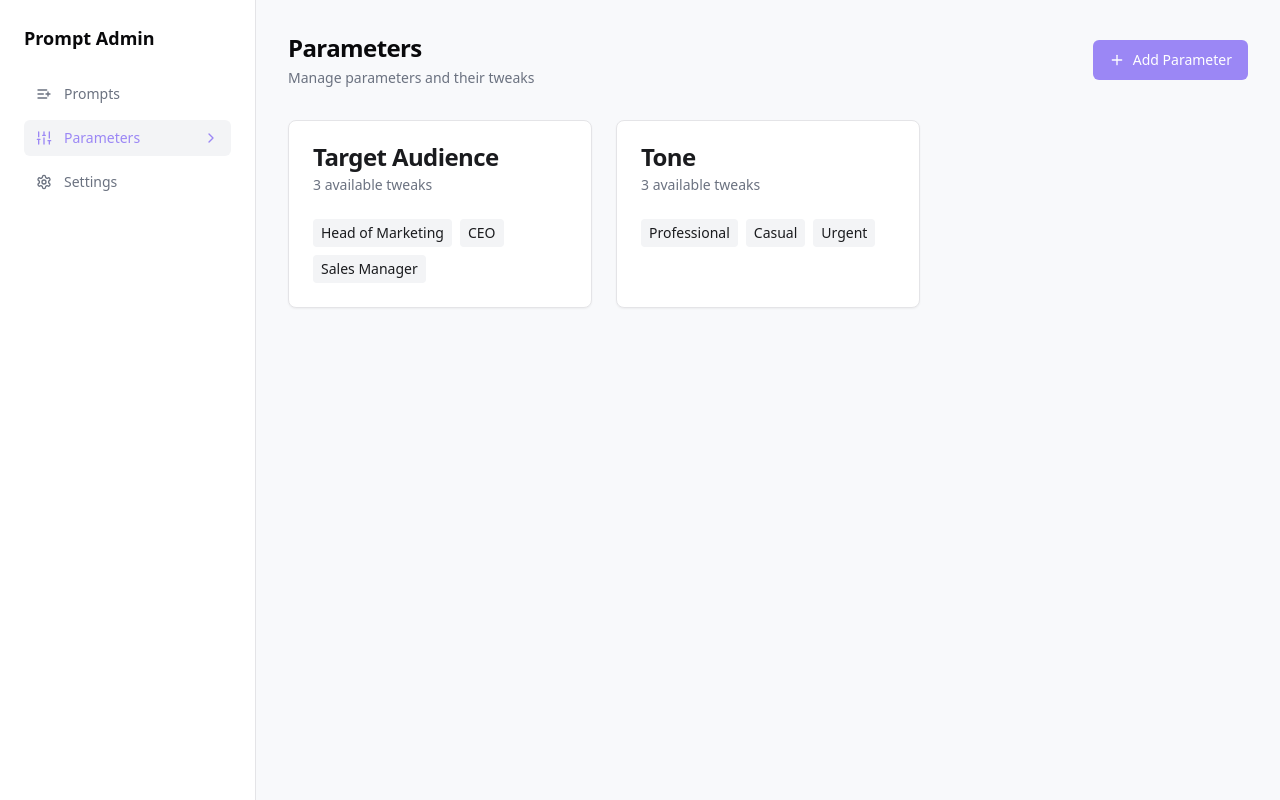
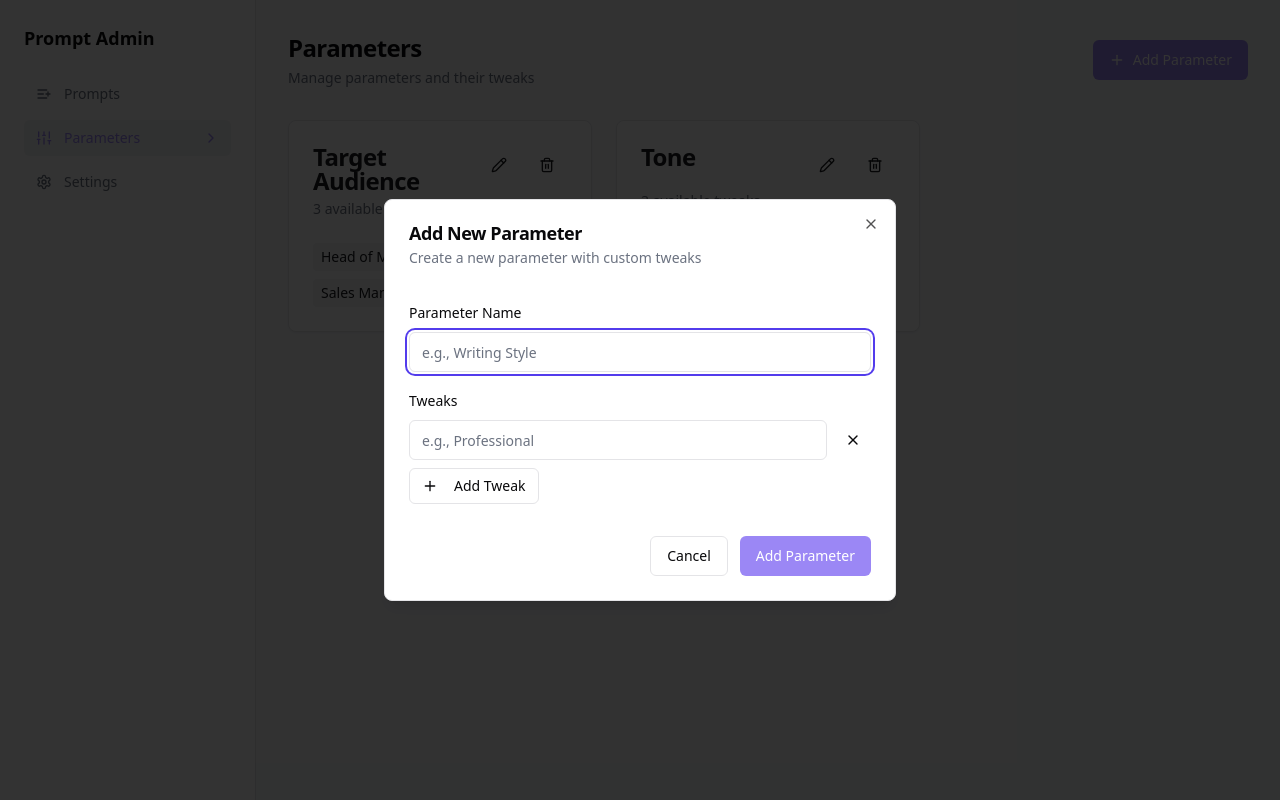
Before and after one commit to adamjsorensen/promptology-admin, a React (Vite) app: page /parameters in a window 1280 px wide. Both pictures are taken after a click on the button "Add Parameter". Built offline with nearby package versions, Linux system fonts and the light colour scheme.

Commit message:
Expand parameters page functionality
This commit expands the functionality of the parameters page.

```diff
--- a/src/pages/Parameters.tsx
+++ b/src/pages/Parameters.tsx
@@ -1,4 +1,5 @@
 
+import { useState } from "react";
 import { Button } from "@/components/ui/button";
 import {
   Card,
@@ -6,8 +7,20 @@ import {
   CardDescription,
   CardHeader,
   CardTitle,
+  CardFooter,
 } from "@/components/ui/card";
-import { Plus } from "lucide-react";
+import {
+  Dialog,
+  DialogContent,
+  DialogDescription,
+  DialogHeader,
+  DialogTitle,
+  DialogTrigger,
+} from "@/components/ui/dialog";
+import { Input } from "@/components/ui/input";
+import { Label } from "@/components/ui/label";
+import { Plus, Pencil, Trash2, X } from "lucide-react";
+import { toast } from "sonner";
 
 const SAMPLE_PARAMETERS = [
   {
@@ -23,6 +36,147 @@ const SAMPLE_PARAMETERS = [
 ];
 
 export default function Parameters() {
+  const [parameters, setParameters] = useState(SAMPLE_PARAMETERS);
+  const [isAddOpen, setIsAddOpen] = useState(false);
+  const [isEditOpen, setIsEditOpen] = useState(false);
+  const [editingParameter, setEditingParameter] = useState<typeof SAMPLE_PARAMETERS[0] | null>(null);
+  const [newParameter, setNewParameter] = useState({ name: "", tweaks: [""] });
+
+  const handleAddParameter = () => {
+    if (newParameter.name.trim() === "") {
+      toast.error("Parameter name cannot be empty");
+      return;
+    }
+
+    const validTweaks = newParameter.tweaks.filter(tweak => tweak.trim() !== "");
+    if (validTweaks.length === 0) {
+      toast.error("At least one tweak is required");
+      return;
+    }
+
+    setParameters([
+      ...parameters,
+      {
+        id: Date.now(),
+        name: newParameter.name,
+        tweaks: validTweaks,
+      },
+    ]);
+    setNewParameter({ name: "", tweaks: [""] });
+    setIsAddOpen(false);
+    toast.success("Parameter added successfully");
+  };
+
+  const handleEditParameter = () => {
+    if (!editingParameter) return;
+
+    if (editingParameter.name.trim() === "") {
+      toast.error("Parameter name cannot be empty");
+      return;
+    }
+
+    const validTweaks = editingParameter.tweaks.filter(tweak => tweak.trim() !== "");
+    if (validTweaks.length === 0) {
+      toast.error("At least one tweak is required");
+      return;
+    }
+
+    setParameters(parameters.map(param =>
+      param.id === editingParameter.id
+        ? { ...editingParameter, tweaks: validTweaks }
+        : param
+    ));
+    setIsEditOpen(false);
+    setEditingParameter(null);
+    toast.success("Parameter updated successfully");
+  };
+
+  const handleDeleteParameter = (id: number) => {
+    setParameters(parameters.filter(param => param.id !== id));
+    toast.success("Parameter deleted successfully");
+  };
+
+  const ParameterForm = ({ isEdit = false }: { isEdit?: boolean }) => {
+    const param = isEdit ? editingParameter : newParameter;
+    const setParam = isEdit
+      ? setEditingParameter
+      : setNewParameter;
+
+    if (!param || !setParam) return null;
+
+    return (
+      <div className="space-y-4 pt-4">
+        <div className="space-y-2">
+          <Label htmlFor="name">Parameter Name</Label>
+          <Input
+            id="name"
+            value={param.name}
+            onChange={e => setParam({ ...param, name: e.target.value })}
+            placeholder="e.g., Writing Style"
+          />
+        </div>
+        <div className="space-y-2">
+          <Label>Tweaks</Label>
+          <div className="space-y-2">
+            {param.tweaks.map((tweak, index) => (
+              <div key={index} className="flex gap-2">
+                <Input
+                  value={tweak}
+                  onChange={e => {
+                    const newTweaks = [...param.tweaks];
+                    newTweaks[index] = e.target.value;
+                    setParam({ ...param, tweaks: newTweaks });
+                  }}
+                  placeholder="e.g., Professional"
+                />
+                <Button
+                  type="button"
+                  variant="ghost"
+                  size="icon"
+                  onClick={() => {
+                    const newTweaks = param.tweaks.filter((_, i) => i !== index);
+                    setParam({ ...param, tweaks: newTweaks.length ? newTweaks : [""] });
+                  }}
+                >
+                  <X className="h-4 w-4" />
+                </Button>
+              </div>
+            ))}
+          </div>
+          <Button
+            type="button"
+            variant="outline"
+            size="sm"
+            className="mt-2"
+            onClick={() => setParam({ ...param, tweaks: [...param.tweaks, ""] })}
+          >
+            <Plus className="h-4 w-4 mr-2" />
+            Add Tweak
+          </Button>
+        </div>
+        <div className="flex justify-end gap-3 pt-4">
+          <Button
+            variant="outline"
+            onClick={() => {
+              if (isEdit) {
+                setIsEditOpen(false);
+                setEditingParameter(null);
+              } else {
+                setIsAddOpen(false);
+                setNewParameter({ name: "", tweaks: [""] });
+              }
+            }}
+          >
+            Cancel
+          </Button>
+          <Button onClick={isEdit ? handleEditParameter : handleAddParameter}>
+            {isEdit ? "Update Parameter" : "Add Parameter"}
+          </Button>
+        </div>
+      </div>
+    );
+  };
+
   return (
     <div className="animate-fadeIn">
       <div className="flex justify-between items-center mb-8">
@@ -32,17 +186,51 @@ export default function Parameters() {
             Manage parameters and their tweaks
           </p>
         </div>
-        <Button className="gap-2">
-          <Plus className="w-4 h-4" />
-          Add Parameter
-        </Button>
+        <Dialog open={isAddOpen} onOpenChange={setIsAddOpen}>
+          <DialogTrigger asChild>
+            <Button className="gap-2">
+              <Plus className="w-4 h-4" />
+              Add Parameter
+            </Button>
+          </DialogTrigger>
+          <DialogContent>
+            <DialogHeader>
+              <DialogTitle>Add New Parameter</DialogTitle>
+              <DialogDescription>
+                Create a new parameter with custom tweaks
+              </DialogDescription>
+            </DialogHeader>
+            <ParameterForm />
+          </DialogContent>
+        </Dialog>
       </div>
 
       <div className="grid gap-6 md:grid-cols-2 lg:grid-cols-3">
-        {SAMPLE_PARAMETERS.map((parameter) => (
+        {parameters.map((parameter) => (
           <Card key={parameter.id} className="hover:shadow-sm transition-shadow">
             <CardHeader>
-              <CardTitle>{parameter.name}</CardTitle>
+              <CardTitle className="flex justify-between items-start">
+                <span>{parameter.name}</span>
+                <div className="flex gap-2">
+                  <Button
+                    variant="ghost"
+                    size="icon"
+                    onClick={() => {
+                      setEditingParameter(parameter);
+                      setIsEditOpen(true);
+                    }}
+                  >
+                    <Pencil className="h-4 w-4" />
+                  </Button>
+                  <Button
+                    variant="ghost"
+                    size="icon"
+                    onClick={() => handleDeleteParameter(parameter.id)}
+                  >
+                    <Trash2 className="h-4 w-4" />
+                  </Button>
+                </div>
+              </CardTitle>
               <CardDescription>
                 {parameter.tweaks.length} available tweaks
               </CardDescription>
@@ -61,6 +249,18 @@ export default function Parameters() {
             </CardContent>
           </Card>
         ))}
+
+        <Dialog open={isEditOpen} onOpenChange={setIsEditOpen}>
+          <DialogContent>
+            <DialogHeader>
+              <DialogTitle>Edit Parameter</DialogTitle>
+              <DialogDescription>
+                Modify parameter details and tweaks
+              </DialogDescription>
+            </DialogHeader>
+            <ParameterForm isEdit />
+          </DialogContent>
+        </Dialog>
       </div>
     </div>
   );
```
